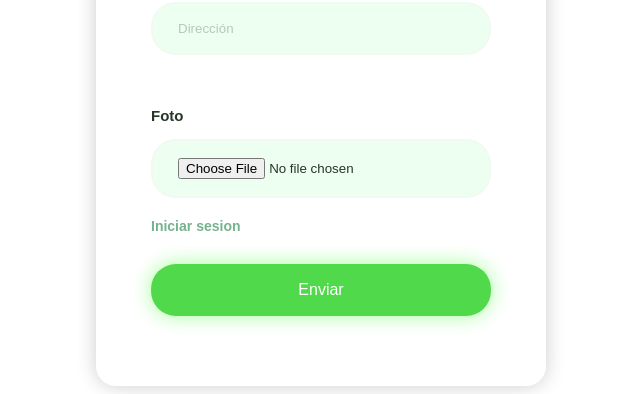
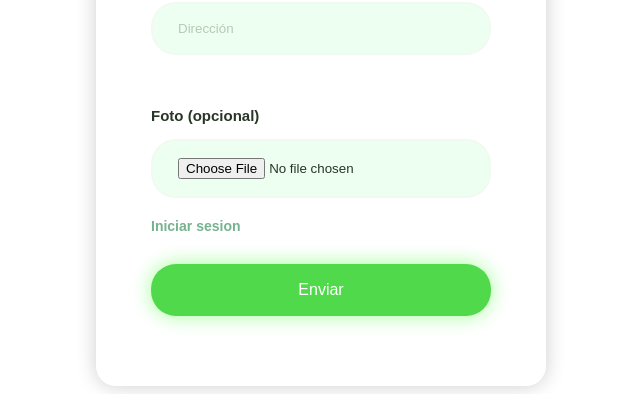
Before and after one commit to RMontesJ/tienda-online, a PHP site: page /registro.php in a window 1280 px wide. Shown: the part 597-991 px from the top of the page, without its empty margins (319-959 px from the left). Run offline with PHP 8.4, Linux system fonts and the light colour scheme; data that the repository does not hold is empty.

Commit message:
its optional put photo when creating user

```diff
--- a/Porfolio tienda online/paginas/registro.php
+++ b/Porfolio tienda online/paginas/registro.php
@@ -66,7 +66,7 @@ if(isset($nombre) && isset($contrasena) && isset($correo) && isset($direccion)){
 <label for="dirección">Dirección</label>
 <input type="text" name="direccion" id="direccion" placeholder="Dirección">
 <p id="corregirDireccion"></p>
-<label for="foto">Foto</label>
+<label for="foto">Foto (opcional)</label>
 <input type="file" name="foto" id="foto">
 
 <div class="form-txt">
```
